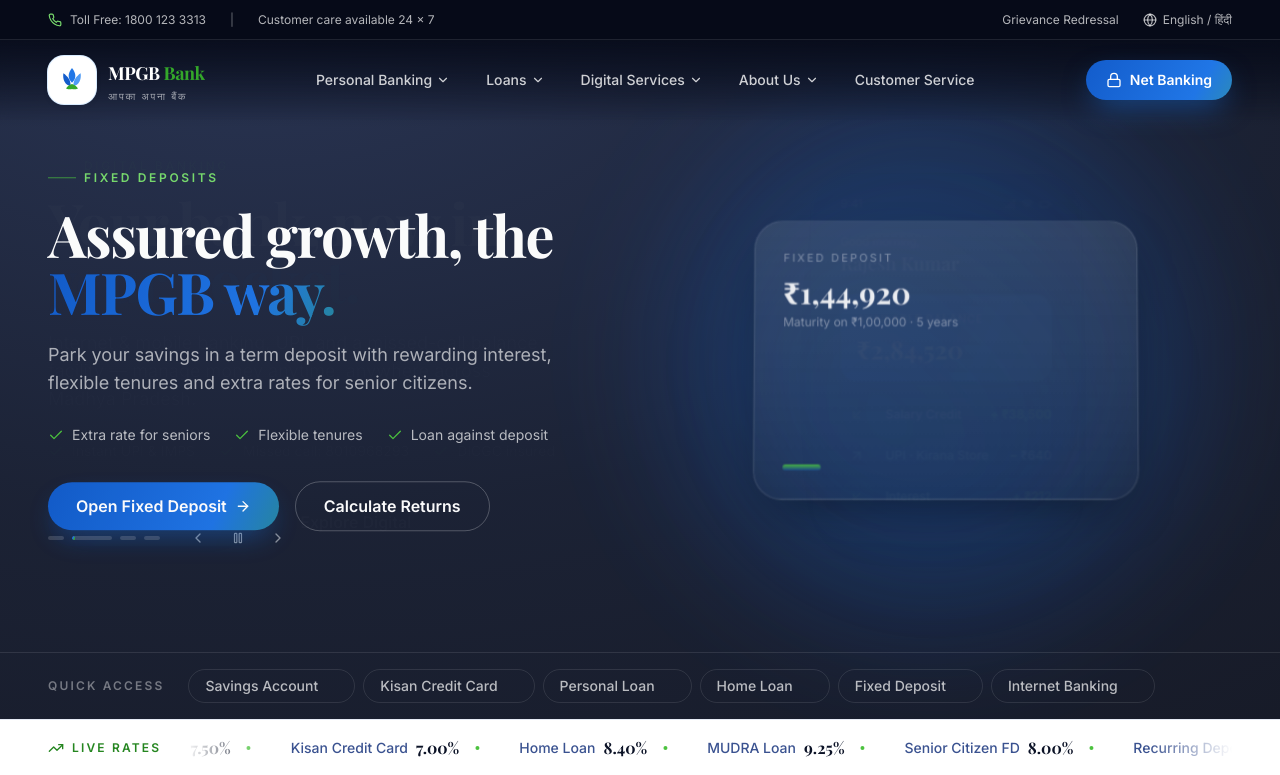
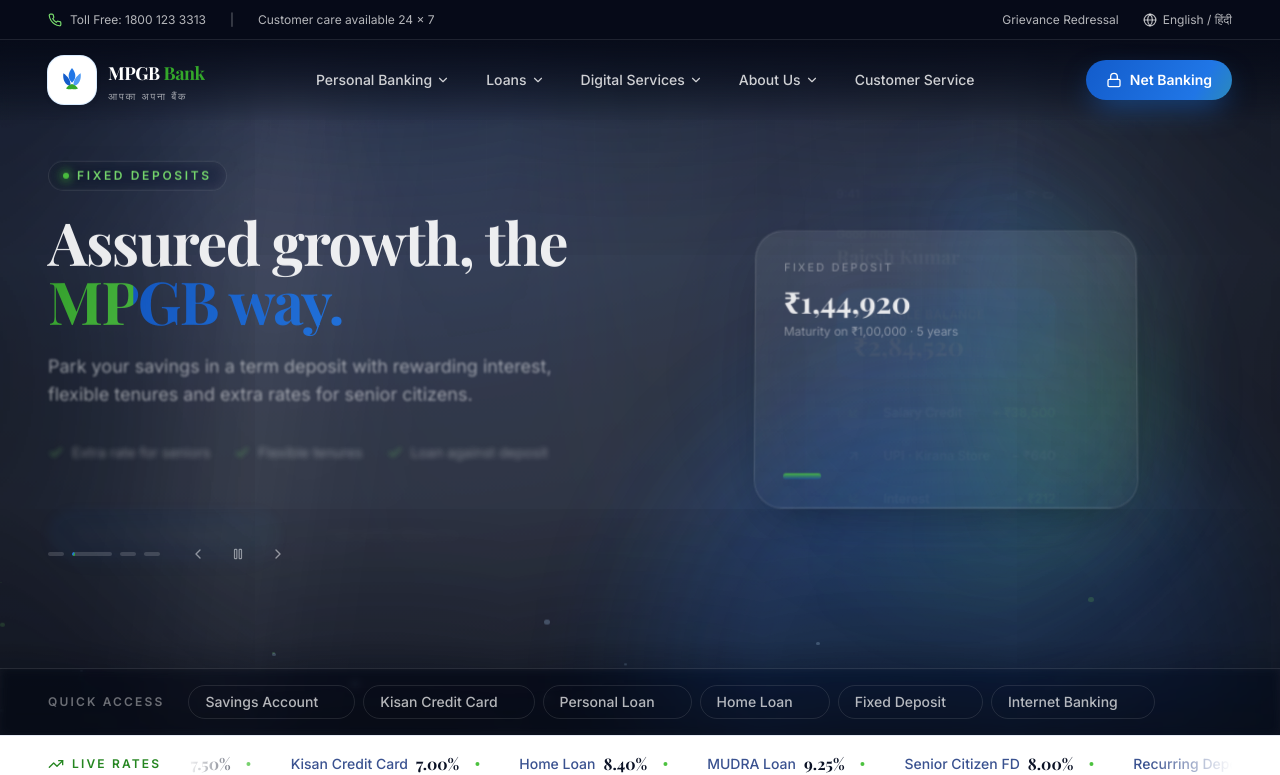
Before and after one commit to KhushalYadav535/mpgb, a Next.js app: page / in a window 1280 px wide. Shown: the top 775 px of the page. Built offline with nearby package versions, Linux system fonts and the light colour scheme.

Commit message:
update ui

```diff
--- /dev/null
+++ b/src/components/home/CinematicBackdrop.tsx
@@ -0,0 +1,113 @@
+"use client";
+
+import { useMemo } from "react";
+import { motion } from "framer-motion";
+
+/**
+ * CinematicBackdrop — layered, film-like atmosphere for the hero.
+ * Sits behind the content (pointer-events: none). Includes volumetric
+ * god-rays, drifting light beams, a slow spotlight sweep, floating
+ * particles, a fine grid, grain and an edge vignette for depth.
+ */
+export function CinematicBackdrop() {
+  const particles = useMemo(
+    () =>
+      Array.from({ length: 26 }).map((_, i) => {
+        const seed = (i * 137.5) % 100;
+        return {
+          left: `${(seed * 1.7) % 100}%`,
+          size: 1.5 + ((i * 7) % 5),
+          delay: (i % 11) * 0.9,
+          duration: 9 + ((i * 3) % 9),
+          green: i % 3 === 0,
+        };
+      }),
+    []
+  );
+
+  const rays = useMemo(
+    () => [
+      { left: "8%", w: "8rem", rot: "-12deg", delay: "0s", c: "rgba(255,255,255,0.10)" },
+      { left: "24%", w: "12rem", rot: "-8deg", delay: "2s", c: "rgba(132,193,255,0.12)" },
+      { left: "44%", w: "7rem", rot: "-4deg", delay: "4s", c: "rgba(121,220,110,0.10)" },
+      { left: "62%", w: "14rem", rot: "0deg", delay: "1s", c: "rgba(255,255,255,0.08)" },
+      { left: "82%", w: "9rem", rot: "4deg", delay: "3s", c: "rgba(132,193,255,0.10)" },
+    ],
+    []
+  );
+
+  return (
+    <div className="pointer-events-none absolute inset-0 overflow-hidden">
+      {/* Volumetric god-rays falling from above */}
+      <div className="absolute inset-x-0 -top-1/3 h-[150%]">
+        {rays.map((r, i) => (
+          <div
+            key={i}
+            className="absolute top-0 h-full origin-top animate-god-ray blur-2xl"
+            style={
+              {
+                left: r.left,
+                width: r.w,
+                ["--ray-rot" as string]: r.rot,
+                transform: `rotate(${r.rot})`,
+                background: `linear-gradient(to bottom, ${r.c} 0%, transparent 72%)`,
+                animationDelay: r.delay,
+              } as React.CSSProperties
+            }
+          />
+        ))}
+      </div>
+
+      {/* Slow cinematic spotlight sweep */}
+      <div className="absolute inset-y-0 left-0 w-1/2">
+        <div className="absolute inset-y-[-20%] left-0 w-40 -skew-x-12 bg-gradient-to-r from-transparent via-white/10 to-transparent blur-2xl animate-spotlight-sweep" />
+      </div>
+
+      {/* Fine moving grid, masked toward the top */}
+      <div
+        className="absolute inset-0 opacity-[0.12] [mask-image:radial-gradient(120%_90%_at_50%_0%,#000_25%,transparent_72%)]"
+        style={{
+          backgroundImage:
+            "linear-gradient(rgba(255,255,255,0.07) 1px, transparent 1px), linear-gradient(90deg, rgba(255,255,255,0.07) 1px, transparent 1px)",
+          backgroundSize: "54px 54px",
+        }}
+      />
+
+      {/* Floating particles (dust / bokeh) */}
+      {particles.map((p, i) => (
+        <motion.span
+          key={i}
+          className={`absolute bottom-0 rounded-full ${
+            p.green ? "bg-leaf-300/50" : "bg-brand-200/50"
+          }`}
+          style={{
+            left: p.left,
+            width: p.size,
+            height: p.size,
+            filter: "blur(0.5px)",
+          }}
+          animate={{ y: [-10, -170], opacity: [0, 0.75, 0] }}
+          transition={{
+            duration: p.duration,
+            delay: p.delay,
+            repeat: Infinity,
+            ease: "easeInOut",
+          }}
+        />
+      ))}
+
+      {/* Soft floor reflection glow */}
+      <div className="absolute inset-x-0 bottom-0 h-44 bg-gradient-to-t from-brand-500/12 to-transparent" />
+
+      {/* Top + bottom cinematic fades */}
+      <div className="absolute inset-x-0 top-0 h-32 bg-gradient-to-b from-ink-950/80 to-transparent" />
+      <div className="absolute inset-x-0 bottom-0 h-24 bg-gradient-to-t from-ink-950/60 to-transparent" />
+
+      {/* Edge vignette for that film-frame depth */}
+      <div className="absolute inset-0 shadow-[inset_0_0_240px_70px_rgba(3,7,18,0.8)]" />
+
+      {/* Subtle film grain */}
+      <div className="absolute inset-0 bg-noise opacity-[0.045] mix-blend-overlay" />
+    </div>
+  );
+}
--- a/src/components/home/Hero.tsx
+++ b/src/components/home/Hero.tsx
@@ -2,7 +2,14 @@
 
 import { useCallback, useEffect, useRef, useState } from "react";
 import Link from "next/link";
-import { AnimatePresence, motion } from "framer-motion";
+import {
+  AnimatePresence,
+  motion,
+  useMotionValue,
+  useSpring,
+  useTransform,
+  type Variants,
+} from "framer-motion";
 import {
   ArrowRight,
   ChevronLeft,
@@ -10,9 +17,11 @@
   Pause,
   Play,
   Check,
+  ShieldCheck,
 } from "lucide-react";
 import { heroSlides, heroQuickLinks, type HeroSlide } from "@/lib/content";
 import { heroVisualMap } from "./HeroVisuals";
+import { CinematicBackdrop } from "./CinematicBackdrop";
 import { cn } from "@/lib/utils";
 
 const ease = [0.22, 1, 0.36, 1] as const;
@@ -20,27 +29,66 @@
 
 const themes: Record<HeroSlide["theme"], { base: string; glow: string }> = {
   burgundy: {
-    base: "bg-[radial-gradient(130%_130%_at_20%_0%,#143d82_0%,#102f63_55%,#0a1f47_100%)]",
+    base: "bg-[radial-gradient(130%_130%_at_25%_-10%,#1a4790_0%,#102f63_50%,#070f2c_100%)]",
+    glow: "bg-brand-500/30",
+  },
+  ink: {
+    base: "bg-[radial-gradient(130%_130%_at_25%_-10%,#1a2a55_0%,#0b1226_50%,#04060f_100%)]",
     glow: "bg-brand-500/25",
   },
-  ink: {
-    base: "bg-[radial-gradient(130%_130%_at_20%_0%,#1a2647_0%,#0b1226_55%,#060a18_100%)]",
-    glow: "bg-brand-500/20",
+  emerald: {
+    base: "bg-[radial-gradient(130%_130%_at_25%_-10%,#0f6048_0%,#06281f_52%,#03130e_100%)]",
+    glow: "bg-leaf-500/25",
   },
-  emerald: {
-    base: "bg-[radial-gradient(130%_130%_at_20%_0%,#0d5440_0%,#06281f_55%,#041a14_100%)]",
-    glow: "bg-leaf-500/20",
-  },
+};
+
+const container: Variants = {
+  hidden: {},
+  show: { transition: { staggerChildren: 0.09, delayChildren: 0.05 } },
+  exit: { transition: { staggerChildren: 0.03, staggerDirection: -1 } },
+};
+const lift: Variants = {
+  hidden: { opacity: 0, y: 22, filter: "blur(6px)" },
+  show: { opacity: 1, y: 0, filter: "blur(0px)", transition: { duration: 0.7, ease } },
+  exit: { opacity: 0, y: -14, filter: "blur(4px)", transition: { duration: 0.4, ease } },
 };
 
 export function Hero() {
   const [index, setIndex] = useState(0);
   const [paused, setPaused] = useState(false);
   const timer = useRef<ReturnType<typeof setTimeout> | null>(null);
+  const stageRef = useRef<HTMLElement>(null);
 
   const slide = heroSlides[index];
   const theme = themes[slide.theme];
   const Visual = heroVisualMap[slide.visual];
+
+  // Whole-hero pointer parallax
+  const mx = useMotionValue(0);
+  const my = useMotionValue(0);
+  const sx = useSpring(mx, { stiffness: 60, damping: 18 });
+  const sy = useSpring(my, { stiffness: 60, damping: 18 });
+
+  // depth layers move by different amounts
+  const bgX = useTransform(sx, [-0.5, 0.5], [22, -22]);
+  const bgY = useTransform(sy, [-0.5, 0.5], [16, -16]);
+  const copyX = useTransform(sx, [-0.5, 0.5], [-14, 14]);
+  const copyY = useTransform(sy, [-0.5, 0.5], [-8, 8]);
+  const visX = useTransform(sx, [-0.5, 0.5], [-34, 34]);
+  const visY = useTransform(sy, [-0.5, 0.5], [-22, 22]);
+  const visRotY = useTransform(sx, [-0.5, 0.5], [10, -10]);
+  const visRotX = useTransform(sy, [-0.5, 0.5], [-8, 8]);
+
+  function onMove(e: React.MouseEvent<HTMLElement>) {
+    const r = stageRef.current?.getBoundingClientRect();
+    if (!r) return;
+    mx.set((e.clientX - r.left) / r.width - 0.5);
+    my.set((e.clientY - r.top) / r.height - 0.5);
+  }
+  function onLeave() {
+    mx.set(0);
+    my.set(0);
+  }
 
   const go = useCallback((next: number) => {
     setIndex((next + heroSlides.length) % heroSlides.length);
@@ -55,76 +103,95 @@
   }, [index, paused, go]);
 
   return (
-    <section className="relative overflow-hidden text-white">
-      {/* Calm background that crossfades per slide */}
+    <section
+      ref={stageRef}
+      onMouseMove={onMove}
+      onMouseLeave={onLeave}
+      className="relative overflow-hidden text-white [perspective:1600px]"
+    >
+      {/* Cinematic colour grade, parallaxed + push-in crossfade */}
+      <motion.div style={{ x: bgX, y: bgY }} className="absolute inset-[-4%]">
         <AnimatePresence initial={false}>
           <motion.div
             key={slide.id}
-          initial={{ opacity: 0 }}
-          animate={{ opacity: 1 }}
+            initial={{ opacity: 0, scale: 1.08 }}
+            animate={{ opacity: 1, scale: 1 }}
             exit={{ opacity: 0 }}
-          transition={{ duration: 1, ease }}
+            transition={{ duration: 1.4, ease }}
             className={cn("absolute inset-0", theme.base)}
           />
         </AnimatePresence>
 
-      {/* A single soft glow + gentle top fade — minimal, no grid/noise clutter */}
-      <div className="pointer-events-none absolute inset-0">
+        {/* Per-slide key light */}
         <AnimatePresence initial={false}>
           <motion.div
             key={`${slide.id}-glow`}
-            initial={{ opacity: 0 }}
-            animate={{ opacity: 1 }}
+            initial={{ opacity: 0, scale: 0.9 }}
+            animate={{ opacity: 1, scale: 1 }}
             exit={{ opacity: 0 }}
-            transition={{ duration: 1, ease }}
+            transition={{ duration: 1.2, ease }}
             className={cn(
-              "absolute right-[6%] top-1/2 h-[34rem] w-[34rem] -translate-y-1/2 rounded-full blur-3xl",
+              "absolute right-[4%] top-1/2 h-[40rem] w-[40rem] -translate-y-1/2 rounded-full blur-3xl",
               theme.glow
             )}
           />
         </AnimatePresence>
-        <div className="absolute inset-x-0 top-0 h-32 bg-gradient-to-b from-ink-950/70 to-transparent" />
-      </div>
+      </motion.div>
 
-      <div className="container-px relative grid items-center gap-12 pb-16 pt-32 lg:grid-cols-2 lg:gap-10 lg:pb-24 lg:pt-40">
-        {/* Copy column */}
-        <div className="relative">
-          <div className="relative min-h-[23rem] sm:min-h-[21rem]">
-            <AnimatePresence initial={false}>
+      {/* Cinematic atmosphere */}
+      <CinematicBackdrop />
+
+      {/* Letterbox top bar */}
+      <div className="pointer-events-none absolute inset-x-0 top-0 z-10 h-14 bg-gradient-to-b from-black/45 to-transparent" />
+
+      <div className="container-px relative z-10 grid items-center gap-12 pb-16 pt-32 lg:grid-cols-2 lg:gap-10 lg:pb-24 lg:pt-40">
+        {/* Copy column (mid-depth parallax) */}
+        <motion.div style={{ x: copyX, y: copyY }} className="relative">
+          <div className="relative min-h-[24rem] sm:min-h-[22rem]">
+            <AnimatePresence initial={false} mode="popLayout">
               <motion.div
                 key={slide.id}
-                initial={{ opacity: 0, y: 16 }}
-                animate={{ opacity: 1, y: 0 }}
-                exit={{ opacity: 0, y: -12 }}
-                transition={{ duration: 0.7, ease }}
+                variants={container}
+                initial="hidden"
+                animate="show"
+                exit="exit"
                 className="absolute inset-x-0 top-0"
               >
-                <span className="inline-flex items-center gap-2 text-xs font-semibold uppercase tracking-[0.22em] text-gold-300">
-                  <span className="h-px w-7 bg-gold-400/70" />
+                <motion.span
+                  variants={lift}
+                  className="inline-flex items-center gap-2 rounded-full border border-white/10 bg-white/[0.04] px-3.5 py-1.5 text-xs font-semibold uppercase tracking-[0.22em] text-gold-300 backdrop-blur"
+                >
+                  <span className="h-1.5 w-1.5 rounded-full bg-leaf-400 shadow-[0_0_10px_2px_rgba(76,194,63,0.7)]" />
                   {slide.badge}
-                </span>
+                </motion.span>
 
-                <h1 className="mt-5 font-display text-[2.65rem] font-bold leading-[1.06] tracking-tight sm:text-5xl lg:text-[3.6rem]">
+                <motion.h1
+                  variants={lift}
+                  className="mt-5 font-display text-[2.65rem] font-bold leading-[1.05] tracking-tight drop-shadow-[0_2px_24px_rgba(0,0,0,0.4)] sm:text-5xl lg:text-[3.7rem]"
+                >
                   {slide.title}{" "}
-                  <span className="text-gold-gradient">{slide.highlight}</span>
-                </h1>
+                  <span className="text-gold-gradient animate-shimmer">{slide.highlight}</span>
+                </motion.h1>
 
-                <p className="mt-5 max-w-lg text-base leading-relaxed text-white/65 sm:text-lg">
+                <motion.p
+                  variants={lift}
+                  className="mt-5 max-w-lg text-base leading-relaxed text-white/65 sm:text-lg"
+                >
                   {slide.subtitle}
-                </p>
+                </motion.p>
 
-                <ul className="mt-7 flex flex-wrap gap-x-6 gap-y-2.5">
+                <motion.ul variants={lift} className="mt-7 flex flex-wrap gap-x-6 gap-y-2.5">
                   {slide.features.map((f) => (
                     <li
                       key={f}
                       className="inline-flex items-center gap-2 text-sm text-white/70"
                     >
-                      <Check className="h-4 w-4 text-gold-400" /> {f}
+                      <Check className="h-4 w-4 text-leaf-300" /> {f}
                     </li>
                   ))}
-                </ul>
+                </motion.ul>
 
-                <div className="mt-9 flex flex-wrap items-center gap-4">
+                <motion.div variants={lift} className="mt-9 flex flex-wrap items-center gap-4">
                   <Link href={slide.cta.href} className="btn-gold group text-base">
                     {slide.cta.label}
                     <ArrowRight className="h-4 w-4 transition-transform group-hover:translate-x-0.5" />
@@ -134,7 +201,15 @@
                       {slide.secondary.label}
                     </Link>
                   )}
-                </div>
+                </motion.div>
+
+                <motion.p
+                  variants={lift}
+                  className="mt-6 inline-flex items-center gap-2 text-xs text-white/45"
+                >
+                  <ShieldCheck className="h-4 w-4 text-leaf-300" />
+                  RBI regulated · DICGC insured up to ₹5,00,000
+                </motion.p>
               </motion.div>
             </AnimatePresence>
           </div>
@@ -190,27 +265,41 @@
               </button>
             </div>
           </div>
+        </motion.div>
+
+        {/* Visual column — foreground depth + 3D tilt */}
+        <motion.div
+          style={{
+            x: visX,
+            y: visY,
+            rotateX: visRotX,
+            rotateY: visRotY,
+            transformStyle: "preserve-3d",
+          }}
+          className="relative hidden min-h-[24rem] items-center justify-center lg:flex"
+        >
+          {/* rotating conic halo behind the visual */}
+          <div className="pointer-events-none absolute inset-0 grid place-items-center">
+            <div className="h-[27rem] w-[27rem] rounded-full bg-[conic-gradient(from_0deg,rgba(32,118,230,0.2),rgba(76,194,63,0.18),transparent_60%)] blur-2xl animate-spin-slow" />
           </div>
 
-        {/* Visual column — single calm centerpiece, crossfades per slide */}
-        <div className="relative hidden min-h-[24rem] items-center justify-center lg:flex">
-          <AnimatePresence initial={false}>
+          <AnimatePresence initial={false} mode="popLayout">
             <motion.div
               key={slide.id}
-              initial={{ opacity: 0, scale: 0.98 }}
-              animate={{ opacity: 1, scale: 1 }}
-              exit={{ opacity: 0, scale: 1.01 }}
-              transition={{ duration: 0.8, ease }}
+              initial={{ opacity: 0, scale: 0.92, y: 22 }}
+              animate={{ opacity: 1, scale: 1, y: 0 }}
+              exit={{ opacity: 0, scale: 1.05, y: -12 }}
+              transition={{ duration: 0.9, ease }}
               className="absolute inset-0 flex items-center justify-center"
             >
               <Visual />
             </motion.div>
           </AnimatePresence>
-        </div>
+        </motion.div>
       </div>
 
       {/* Quick product links */}
-      <div className="relative border-t border-white/10">
+      <div className="relative z-10 border-t border-white/10 bg-white/[0.02] backdrop-blur-sm">
         <div className="container-px flex flex-col gap-3 py-4 lg:flex-row lg:items-center lg:gap-6">
           <span className="shrink-0 text-xs font-semibold uppercase tracking-[0.18em] text-white/40">
             Quick Access
@@ -220,10 +309,10 @@
               <Link
                 key={link.label}
                 href={link.href}
-                className="group inline-flex items-center gap-1.5 rounded-full border border-white/10 px-4 py-1.5 text-sm font-medium text-white/70 transition-all hover:border-gold-400/40 hover:text-white"
+                className="group inline-flex items-center gap-1.5 rounded-full border border-white/10 px-4 py-1.5 text-sm font-medium text-white/70 transition-all hover:border-leaf-400/40 hover:bg-white/[0.04] hover:text-white"
               >
                 {link.label}
-                <ArrowRight className="h-3.5 w-3.5 -translate-x-1 text-gold-300 opacity-0 transition-all group-hover:translate-x-0 group-hover:opacity-100" />
+                <ArrowRight className="h-3.5 w-3.5 -translate-x-1 text-leaf-300 opacity-0 transition-all group-hover:translate-x-0 group-hover:opacity-100" />
               </Link>
             ))}
           </div>
--- a/tailwind.config.ts
+++ b/tailwind.config.ts
@@ -155,6 +155,38 @@
           "0%": { transform: "scaleY(0.2)" },
           "100%": { transform: "scaleY(1)" },
         },
+        "spotlight-sweep": {
+          "0%": { transform: "translateX(-30%) rotate(8deg)", opacity: "0" },
+          "20%": { opacity: "0.6" },
+          "80%": { opacity: "0.6" },
+          "100%": { transform: "translateX(130%) rotate(8deg)", opacity: "0" },
+        },
+        "particle-rise": {
+          "0%": { transform: "translateY(20px)", opacity: "0" },
+          "15%": { opacity: "0.7" },
+          "85%": { opacity: "0.7" },
+          "100%": { transform: "translateY(-120px)", opacity: "0" },
+        },
+        "pulse-ring": {
+          "0%": { transform: "scale(0.8)", opacity: "0.5" },
+          "100%": { transform: "scale(2.2)", opacity: "0" },
+        },
+        "hue-drift": {
+          "0%,100%": { opacity: "0.5", transform: "scale(1)" },
+          "50%": { opacity: "0.85", transform: "scale(1.08)" },
+        },
+        "god-ray": {
+          "0%,100%": { opacity: "0.25", transform: "scaleY(1) rotate(var(--ray-rot,0deg))" },
+          "50%": { opacity: "0.55", transform: "scaleY(1.06) rotate(var(--ray-rot,0deg))" },
+        },
+        "spin-slow": {
+          "0%": { transform: "rotate(0deg)" },
+          "100%": { transform: "rotate(360deg)" },
+        },
+        "coin-flip": {
+          "0%,100%": { transform: "rotateY(0deg)" },
+          "50%": { transform: "rotateY(180deg)" },
+        },
       },
       animation: {
         "fade-up": "fade-up 0.7s cubic-bezier(0.22,1,0.36,1) forwards",
@@ -166,6 +198,10 @@
         "aurora-slow": "aurora-slow 24s ease-in-out infinite",
         "ticker-blink": "ticker-blink 2s ease-in-out infinite",
         "draw-line": "draw-line 2.4s ease-out forwards",
+        "spotlight-sweep": "spotlight-sweep 9s ease-in-out infinite",
+        "hue-drift": "hue-drift 12s ease-in-out infinite",
+        "god-ray": "god-ray 10s ease-in-out infinite",
+        "spin-slow": "spin-slow 40s linear infinite",
       },
     },
   },
```
Lines whose indentation alone changed are shown as unchanged.
